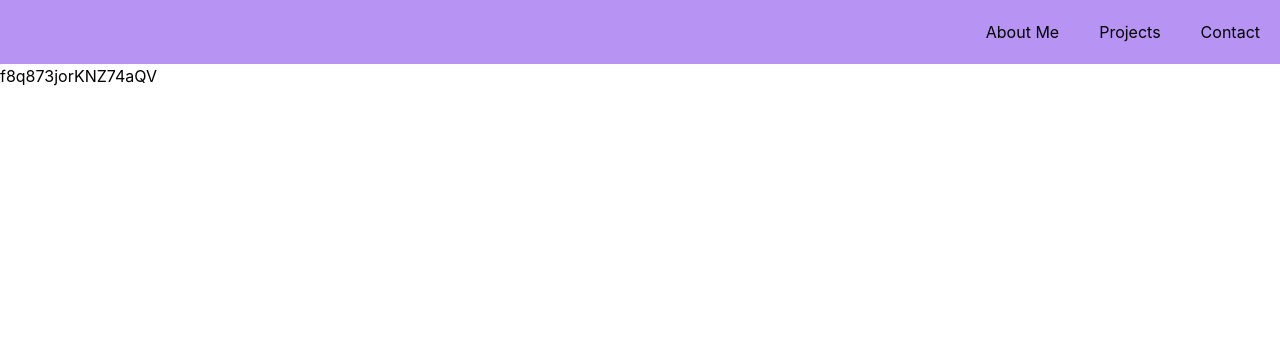
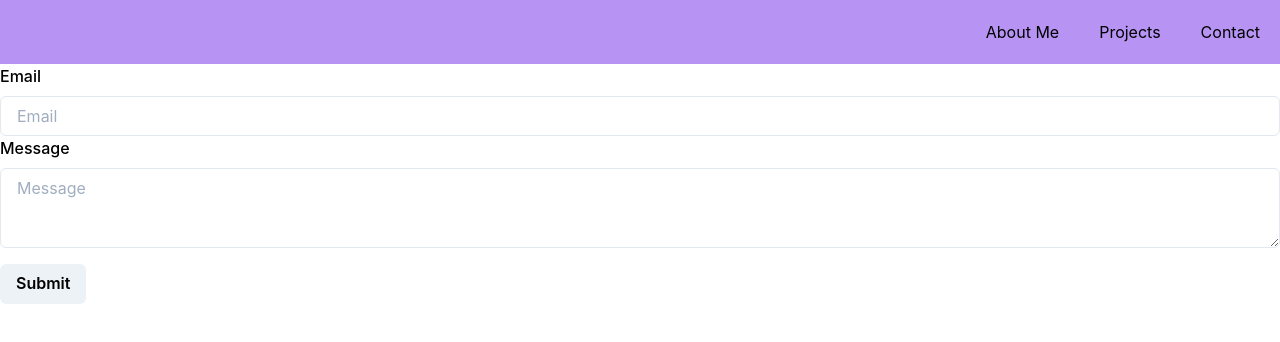
Before and after one commit to PhilipVigus/portfolio2, a React (Create React App) app: page /contact in a window 1280 px wide. Shown: the top 342 px of the page. Built offline with nearby package versions, Linux system fonts and the light colour scheme.

Commit message:
Add a contact form

```diff
--- a/src/components/pages/contact/Contact.jsx
+++ b/src/components/pages/contact/Contact.jsx
@@ -1,7 +1,88 @@
-import { Box } from '@chakra-ui/react';
+/* eslint-disable react/prop-types */
+import {
+  Button,
+  FormControl,
+  FormErrorMessage,
+  FormLabel,
+  Input,
+  Textarea
+} from '@chakra-ui/react';
+import { Field, Form, Formik } from 'formik';
+import emailjs from '@emailjs/browser';
 
 function Contact() {
-  return <Box>{process.env.REACT_APP_EMAILJS_USER_ID}</Box>;
+  const validateEmail = (email) => {
+    let error;
+
+    if (!email) {
+      error = 'Email is required';
+    }
+
+    return error;
+  };
+
+  const validateMessage = (message) => {
+    let error;
+
+    if (!message) {
+      error = 'Message is required';
+    }
+
+    return error;
+  };
+
+  return (
+    <Formik
+      initialValues={{ email: '', message: '' }}
+      onSubmit={(values, { setSubmitting }) => {
+        emailjs.init(process.env.REACT_APP_EMAILJS_USER_ID);
+
+        const emailParams = { user_email: values.email, message: values.message };
+
+        emailjs
+          .send(
+            process.env.REACT_APP_EMAILJS_SERVICE_ID,
+            process.env.REACT_APP_EMAILJS_TEMPLATE_ID,
+            emailParams
+          )
+          .then((response) => {
+            console.log('SUCCESS!', response.status, response.text);
+            setSubmitting(false);
+          })
+          .catch((error) => {
+            console.log('FAILED...', error);
+            setSubmitting(false);
+          });
+      }}>
+      {(props) => (
+        <Form>
+          <Field name="email" validate={validateEmail}>
+            {({ field, form }) => (
+              <FormControl isInvalid={form.errors.email && form.touched.email}>
+                <FormLabel htmlFor="email">Email</FormLabel>
+                <Input {...field} id="email" placeholder="Email" type="email" />
+                <FormErrorMessage>{form.errors.email}</FormErrorMessage>
+              </FormControl>
+            )}
+          </Field>
+
+          <Field name="message" validate={validateMessage}>
+            {({ field, form }) => (
+              <FormControl isInvalid={form.errors.message && form.touched.message}>
+                <FormLabel htmlFor="message">Message</FormLabel>
+                <Textarea {...field} id="message" placeholder="Message" type="text" />
+                <FormErrorMessage>{form.errors.message}</FormErrorMessage>
+              </FormControl>
+            )}
+          </Field>
+
+          <Button mt={4} isLoading={props.isSubmitting} type="submit" name="submit">
+            Submit
+          </Button>
+        </Form>
+      )}
+    </Formik>
+  );
 }
 
 export default Contact;
```
Also changed, not shown: .eslintrc.json, 2 other files (tests, documents, lock files or other folders).
